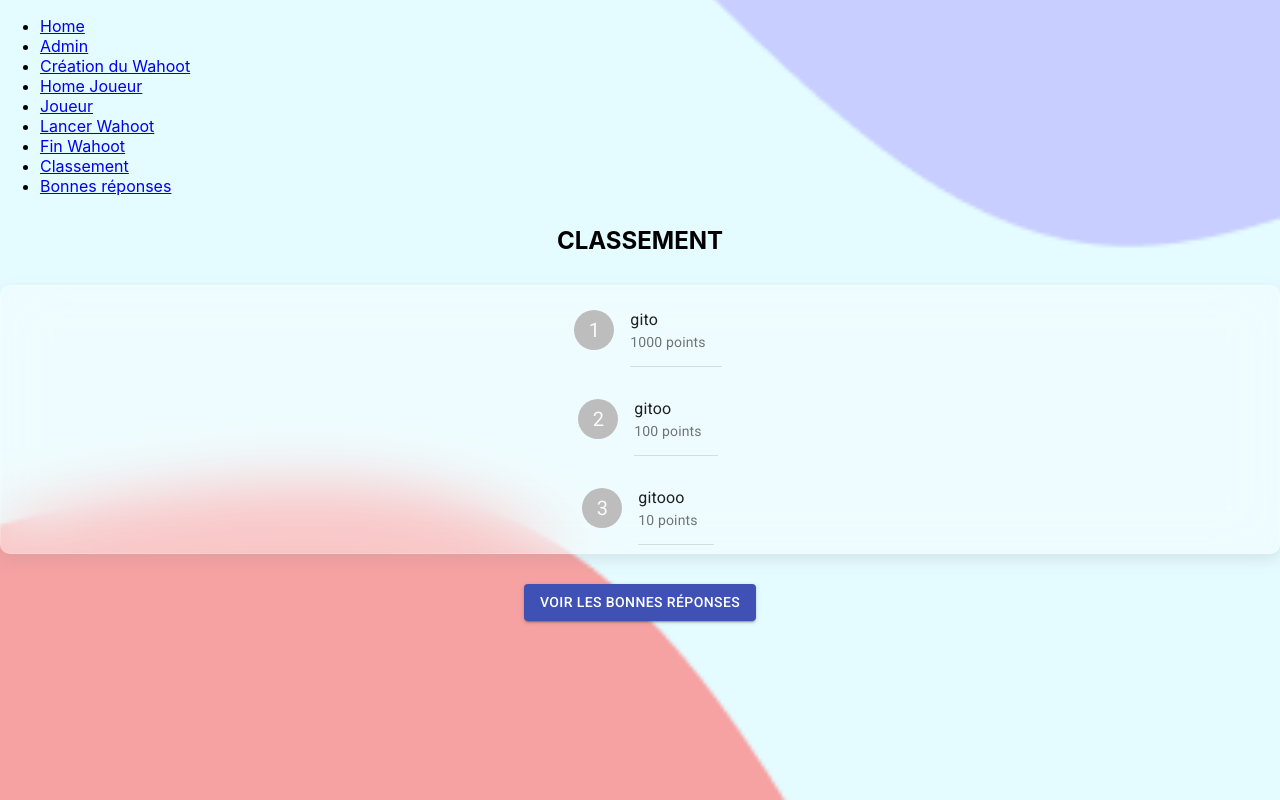
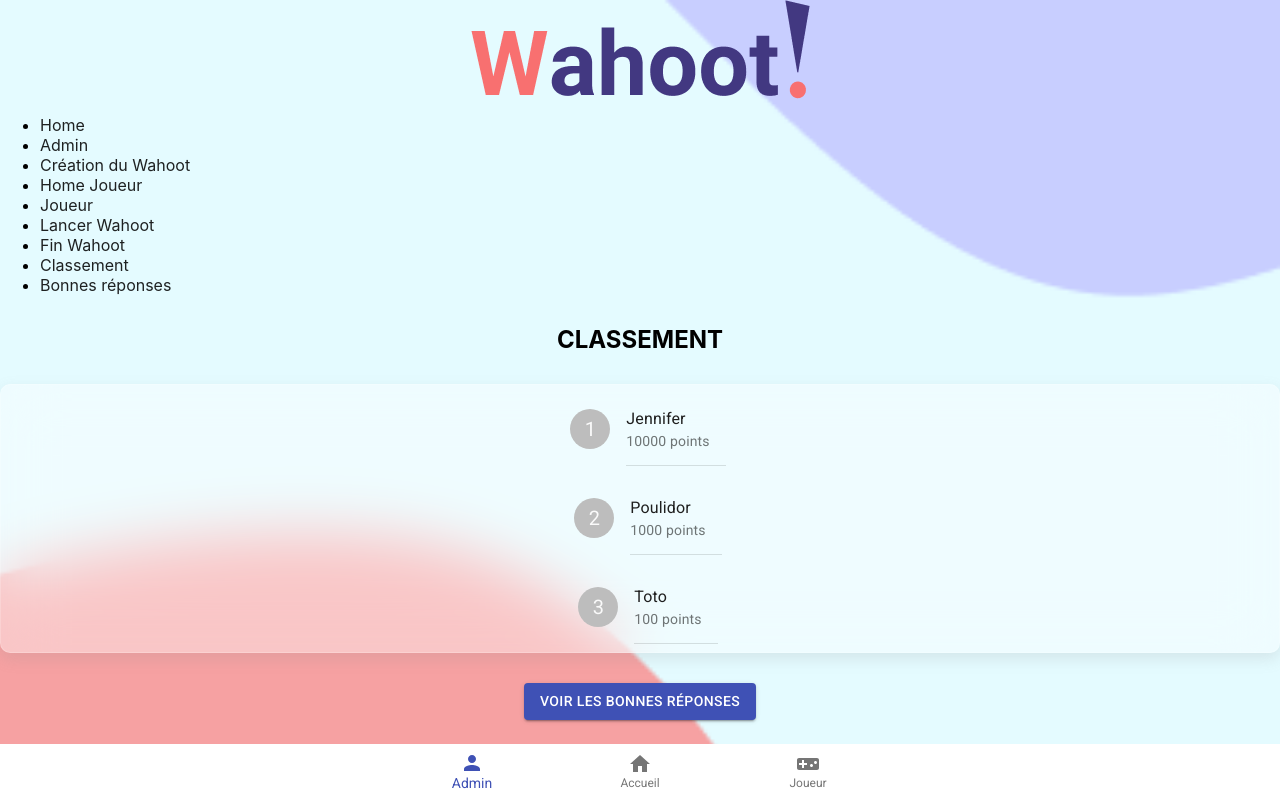
Before and after one commit to WildCodeSchool/bdx-wahoot, a React (Create React App) app in the folder wahoot/: page /ranking in a window 1280 px wide. Built offline with nearby package versions, Linux system fonts and the light colour scheme.

Commit message:
MAJ avant pres

```diff
--- a/wahoot/src/App.js
+++ b/wahoot/src/App.js
@@ -12,39 +12,54 @@ import CreationQuestion from "./View/CreationQuestions/CreationQuestion";
 import PseudoGamer from "./View/PseudoGamer/PseudoGamer";
 import ListWahootGamer from "./View/ListWahootGamer/ListWahootGamer";
 import { BrowserRouter as Router, Switch, Route, Link } from "react-router-dom";
+import { makeStyles } from '@material-ui/core/styles';
+
+
+const useStyles = makeStyles((theme) => ({
+  link: {
+    textDecoration: "none",
+    color: theme.palette.text.primary,
+    listStyleType: "none",
+  },
+}));
+
 
 function App() {
+
+  const classes = useStyles();
+
   return (
+    <Main>
     <Router>
       <div>
         <nav>
           <ul>
             <li>
-              <Link to="/">Home</Link>
+              <Link className={classes.link} to="/">Home</Link>
             </li>
             <li>
-              <Link to="/admin">Admin</Link>
+              <Link className={classes.link} to="/admin">Admin</Link>
             </li>
             <li>
-              <Link to="/wahoot-creation">Création du Wahoot</Link>
+              <Link className={classes.link} to="/wahoot-creation">Création du Wahoot</Link>
             </li>
             <li>
-              <Link to="/home-player">Home Joueur</Link>
+              <Link className={classes.link} to="/home-player">Home Joueur</Link>
             </li>
             <li>
-              <Link to="/player">Joueur</Link>
+              <Link className={classes.link} to="/player">Joueur</Link>
             </li>
             <li>
-              <Link to="/game-player">Lancer Wahoot</Link>
+              <Link className={classes.link} to="/game-player">Lancer Wahoot</Link>
             </li>
             <li>
-              <Link to="/end-game-player">Fin Wahoot</Link>
+              <Link className={classes.link} to="/end-game-player">Fin Wahoot</Link>
             </li>
             <li>
-              <Link to="/ranking">Classement</Link>
+              <Link className={classes.link} to="/ranking">Classement</Link>
             </li>
             <li>
-              <Link to="/answers">Bonnes réponses</Link>
+              <Link className={classes.link} to="/answers">Bonnes réponses</Link>
             </li>
           </ul>
         </nav>
@@ -95,6 +110,7 @@ function App() {
         {/*</Main>*/}
       </div>
     </Router>
+    </Main>
   );
 }
 
--- a/wahoot/src/Layout/Main/Footer/NavigationBar.jsx
+++ b/wahoot/src/Layout/Main/Footer/NavigationBar.jsx
@@ -5,7 +5,6 @@ import BottomNavigationAction from "@material-ui/core/BottomNavigationAction";
 import HomeIcon from "@material-ui/icons/Home";
 import PersonIcon from "@material-ui/icons/Person";
 import VideogameAssetIcon from "@material-ui/icons/VideogameAsset";
-
 
 const useStyles = makeStyles({
   root: {
@@ -20,7 +19,7 @@ const NavigationBar = () => {
   const [value, setValue] = React.useState(0);
 
   return (
-    <BottomNavigation
+    <BottomNavigation button
       value={value}
       onChange={(event, newValue) => {
         setValue(newValue);
--- a/wahoot/src/View/CreationQuestions/Components/Answers.jsx
+++ b/wahoot/src/View/CreationQuestions/Components/Answers.jsx
@@ -145,15 +145,16 @@ const Answers = ({ answerBis }) => {
             autoFocus
             margin="dense"
             id="name"
-            label="Réponse1"
+            label="Réponse"
             type="text"
             fullWidth
-            value={answerBis.text}
-            name={`text_${answerBis._id}`}
+            value={answer}
+            // value={answerBis.text}
+            // name={`text_${answerBis._id}`}
             onChange={handleChangeAnswer}
           />
           <SwitchRightAnswer />
-          <button>{answerBis.isGoodAnswer ? "oui" : "non"}</button>
+          {/* <button>{answerBis.isGoodAnswer ? "oui" : "non"}</button> */}
         </DialogContent>
         <DialogActions>
           <Button onClick={handleClose} color="primary">
@@ -183,7 +184,7 @@ const Answers = ({ answerBis }) => {
             autoFocus
             margin="dense"
             id="name"
-            label="Réponse2"
+            label="Réponse"
             type="text"
             fullWidth
             value={answerone}
@@ -219,7 +220,7 @@ const Answers = ({ answerBis }) => {
             autoFocus
             margin="dense"
             id="name"
-            label="Réponse3"
+            label="Réponse"
             type="text"
             fullWidth
             value={answertwo}
@@ -255,7 +256,7 @@ const Answers = ({ answerBis }) => {
             autoFocus
             margin="dense"
             id="name"
-            label="Réponse4"
+            label="Réponse"
             type="text"
             fullWidth
             value={answerthree}
--- a/wahoot/src/View/CreationQuestions/CreationQuestion.jsx
+++ b/wahoot/src/View/CreationQuestions/CreationQuestion.jsx
@@ -32,13 +32,14 @@ const CreationQuestion = ({ question }) => {
             setForm({ ...form, questionText: e.target.value });
           }}
         />
-        {question.answersList.map((answer, index) => (
+        <Answers />
+        {/* {question.answersList.map((answer, index) => (
           <Answers
             answerBis={answer}
             onTextChange={() => {}}
             onStatusChange={() => {}}
           />
-        ))}
+        ))} */}
         <AddQuestionButton />
       </div>
       {/* <div className={classes.buttons}>
--- a/wahoot/src/View/CreationWahoot/Components/ButtonQuestionCreation.jsx
+++ b/wahoot/src/View/CreationWahoot/Components/ButtonQuestionCreation.jsx
@@ -109,9 +109,10 @@ const ButtonQuestionCreation = ()=> {
       >
         <DialogTitle className={classes.title} id="responsive-dialog-title">{"Titre du Wahoot"}</DialogTitle>
         <DialogContent>
-        {form.questions?.map((question) => (
+          <CreationQuestion />
+        {/* {form.questions?.map((question) => (
          <CreationQuestion question={question}/>
-         ))}
+         ))} */}
         </DialogContent>
         <DialogActions>
           <Button autoFocus onClick={handleClose} color="primary">
--- a/wahoot/src/View/PopupEndGame/PopupEndGame.jsx
+++ b/wahoot/src/View/PopupEndGame/PopupEndGame.jsx
@@ -45,9 +45,9 @@ const PopupEndGame = () => {
 
     const body = (
       <div style={modalStyle} className={classes.paper}>
-        <h2>Wahoot terminée!</h2>
+        <h2>Wahoot terminé !</h2>
         <p>
-        Le classement et les réponses aux questionnaires seront disponibles à partir du
+        Le classement et les réponses au questionnaire seront disponibles à partir du
 <Calendar />
         </p>
         <Button onClick={handleClose}>OK !</Button>
@@ -57,7 +57,8 @@ const PopupEndGame = () => {
     return (
       <div>
         <button type="button" onClick={handleOpen}>
-          Fin questions (à supp ça et relier à la dernière réponse choisie)
+          Fin du Wahoot
+          {/* Fin questions (à supp ça et relier à la dernière réponse choisie) */}
         </button>
         <Modal
           open={open}
--- a/wahoot/src/View/Ranking/Ranking.jsx
+++ b/wahoot/src/View/Ranking/Ranking.jsx
@@ -30,18 +30,18 @@ const useStyles = makeStyles((theme) => ({
 const topRank = [{
     id: "123",
     position: "1",
-    pseudo: "gito",
-    points: "1000 points"
+    pseudo: "Jennifer",
+    points: "10000 points"
 }, {
     id: "124",
     position: "2",
-    pseudo: "gitoo",
-    points: "100 points"
+    pseudo: "Poulidor",
+    points: "1000 points"
 }, {
     id: "125",
     position: "3",
-    pseudo: "gitooo",
-    points: "10 points"
+    pseudo: "Toto",
+    points: "100 points"
 },
 ];
 
--- a/wahoot/src/View/ReponsesW/Components/ListW.jsx
+++ b/wahoot/src/View/ReponsesW/Components/ListW.jsx
@@ -44,7 +44,7 @@ const useStyles = makeStyles((theme) => ({
 const answers = [
   {
     number: "Q1",
-    question: "Comment déclare t'on une variable?",
+    question: "Comment déclare-t-on une variable?",
     rep: "let",
   },
   {
@@ -54,7 +54,7 @@ const answers = [
   },
   {
     number: "Q3",
-    question: "Quel est le langage front?",
+    question: "Quel est le langage front-end?",
     rep: "javascript",
   },
 ];
```
